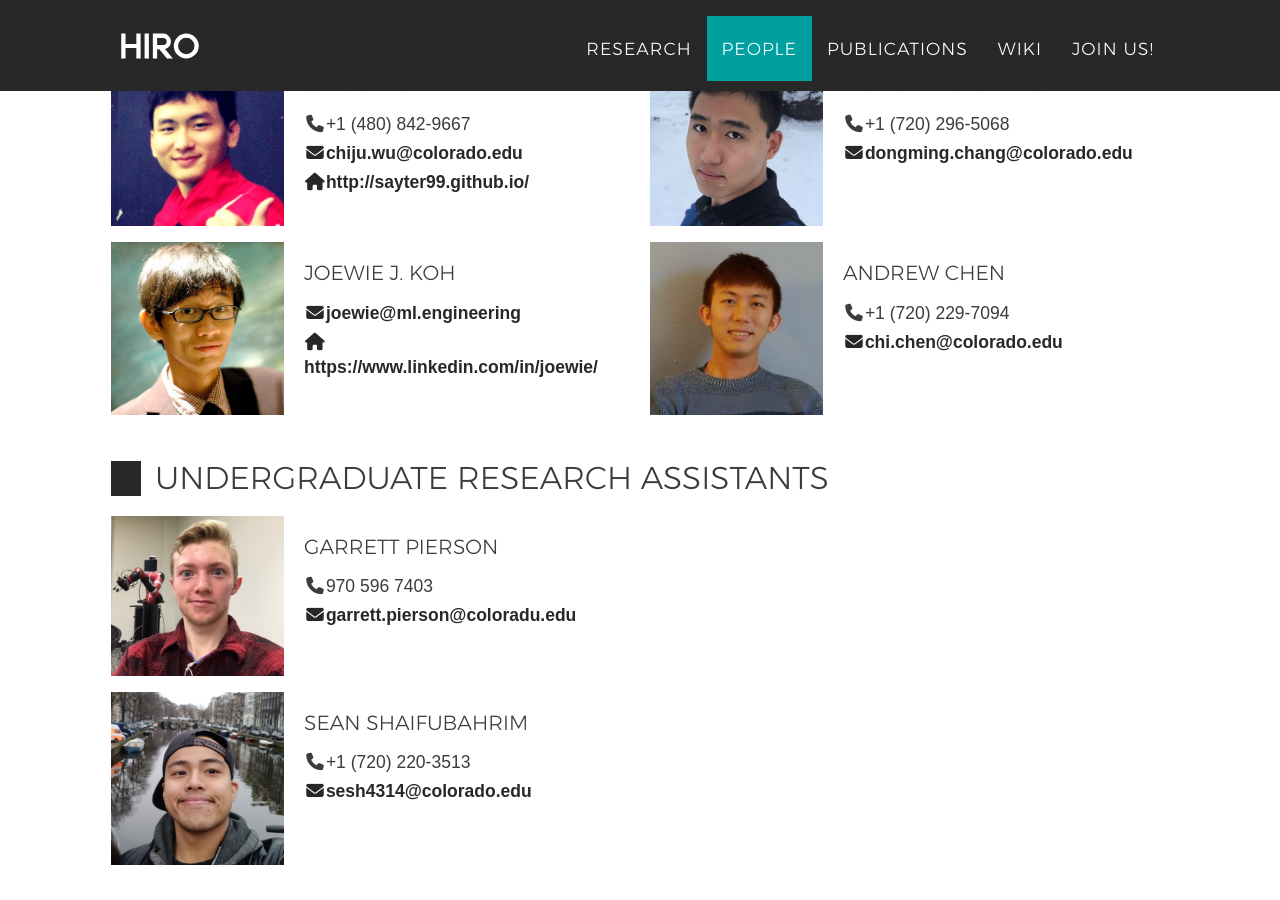
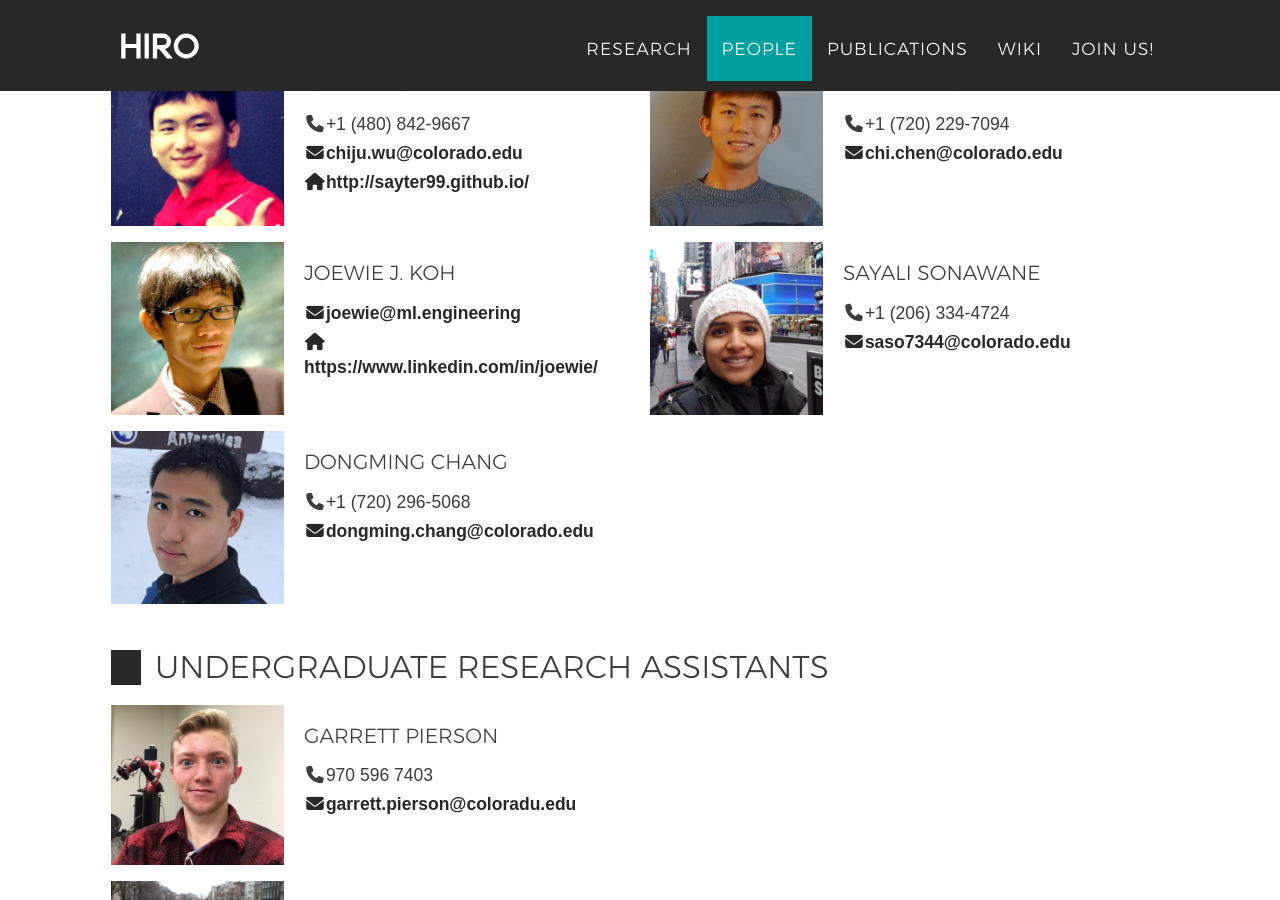
Before and after one commit to HIRO-group/HIRO-group.github.io, a Jekyll site: the page built from people.html, in a window 1280 px wide and 900 px high, scrolled down 1115 px. Built offline with Jekyll 4.4.1, drawn with Linux system fonts in a browser that asks for light colours; nearby versions of some CDN libraries; some web fonts are replaced.

Commit message:
Sayali's info

```diff
--- a/_data/people.yml
+++ b/_data/people.yml
@@ -46,3 +46,9 @@
    pic: sean.jpg
 
  - name: Sayali Sonawane
+   role: grad
+   url:
+   office:
+   phone: +1 (206) 334-4724
+   email: saso7344@colorado.edu
+   pic: sayali.jpg
```
Also changed, not shown: img/people/sayali.jpg (added).
